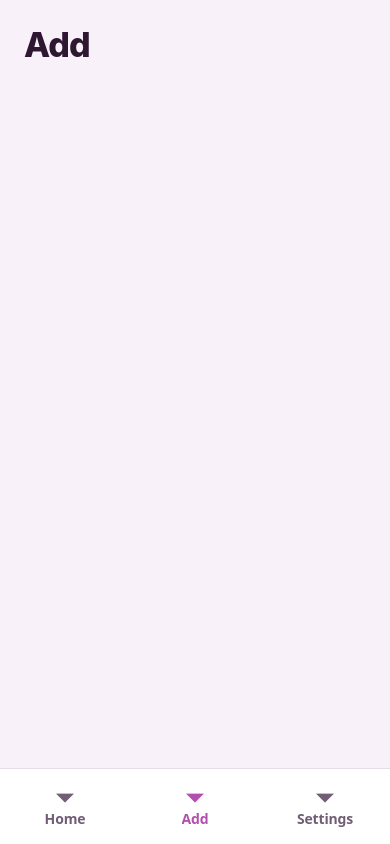
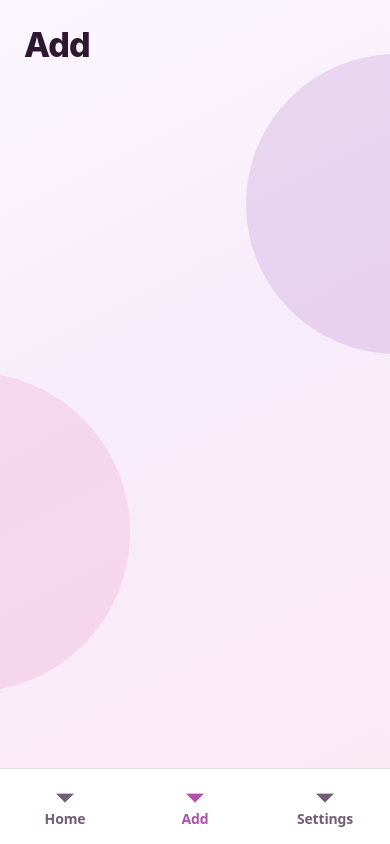
Before and after one commit to iamhashir/Budgetit, a React Native app: screen /Add in a window 390 px wide. Built offline with nearby package versions, Linux system fonts and the light colour scheme.

Commit message:
design: add atmospheric purple pink screen shell

```diff
--- a/src/screens/ScreenShell.tsx
+++ b/src/screens/ScreenShell.tsx
@@ -1,5 +1,6 @@
 import type { PropsWithChildren } from 'react';
 import { StyleSheet, Text, useColorScheme, View } from 'react-native';
+import { LinearGradient } from 'expo-linear-gradient';
 import { SafeAreaView } from 'react-native-safe-area-context';
 
 import { palette, spacing, typography } from '../theme/theme';
@@ -13,24 +14,57 @@ export function ScreenShell({ title, children }: ScreenShellProps) {
   const colors = isDark ? palette.dark : palette.light;
 
   return (
-    <SafeAreaView
-      edges={['top', 'left', 'right']}
-      style={[styles.safeArea, { backgroundColor: colors.background }]}
-    >
+    <View style={[styles.root, { backgroundColor: colors.background }]}>
+      <LinearGradient
+        colors={colors.backgroundGradient}
+        start={{ x: 0, y: 0 }}
+        end={{ x: 1, y: 1 }}
+        style={StyleSheet.absoluteFill}
+      />
+
+      <View pointerEvents="none" style={StyleSheet.absoluteFill}>
+        <View
+          style={[
+            styles.glow,
+            styles.purpleGlow,
+            { backgroundColor: colors.glowPurple },
+          ]}
+        />
+        <View
+          style={[
+            styles.glow,
+            styles.pinkGlow,
+            { backgroundColor: colors.glowPink },
+          ]}
+        />
+      </View>
+
+      <SafeAreaView edges={['top', 'left', 'right']} style={styles.safeArea}>
         <View style={styles.content}>
           <Text
             accessibilityRole="header"
-          style={[styles.title, { color: colors.text }]}
+            style={[
+              styles.title,
+              {
+                color: colors.text,
+                textShadowColor: colors.glowPurple,
+              },
+            ]}
           >
             {title}
           </Text>
           {children}
         </View>
       </SafeAreaView>
+    </View>
   );
 }
 
 const styles = StyleSheet.create({
+  root: {
+    flex: 1,
+    overflow: 'hidden',
+  },
   safeArea: {
     flex: 1,
   },
@@ -38,10 +72,28 @@ const styles = StyleSheet.create({
     flex: 1,
     paddingHorizontal: spacing.lg,
     paddingTop: spacing.lg,
-    paddingBottom: spacing.xxl,
+    paddingBottom: 124,
   },
   title: {
     ...typography.screenTitle,
     marginBottom: spacing.lg,
+    textShadowOffset: { width: 0, height: 4 },
+    textShadowRadius: 20,
+  },
+  glow: {
+    position: 'absolute',
+    borderRadius: 999,
+  },
+  purpleGlow: {
+    width: 300,
+    height: 300,
+    top: 54,
+    right: -156,
+  },
+  pinkGlow: {
+    width: 320,
+    height: 320,
+    bottom: 76,
+    left: -190,
   },
 });
```
Lines whose indentation alone changed are shown as unchanged.
